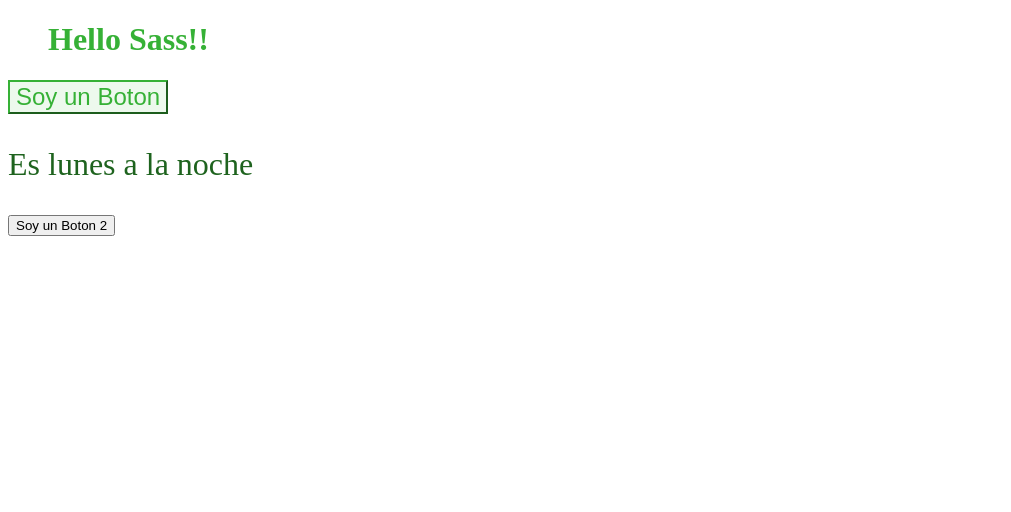
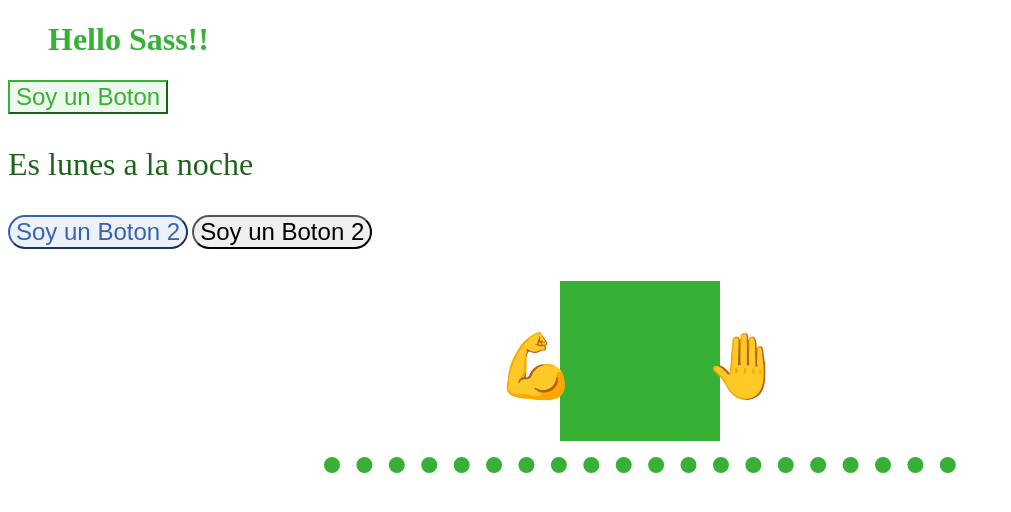
Before and after one commit to mvidal90/sass-project, a plain HTML site: page index.html in a window 1280 px wide. Shown: the whole page, without its empty margins (0-1011 px from the left). Drawn offline with nearby package versions, Linux system fonts and the light colour scheme; files that its build step writes are made by us from their sources.

Commit message:
ADD mixings & pseudo elements

```diff
--- a/index.html
+++ b/index.html
@@ -10,9 +10,13 @@
 <body>
     <h1>Hello Sass!!</h1>
     <div class="main" role="button">
-        <button>Soy un Boton</button>
+        <button class="btn btn-primary">Soy un Boton</button>
         <p>Es lunes a la noche</p>
+        <button class="btn btn-secondary">Soy un Boton 2</button>
+        <button class="btn">Soy un Boton 2</button>
     </div>
-    <button>Soy un Boton 2</button>
+    <div class="box-container">
+        <div class="box"></div>
+    </div>
 </body>
 </html>
--- a/styles/style.scss
+++ b/styles/style.scss
@@ -3,8 +3,17 @@ html {
 }
 
 $primary-color: rgb(54, 177, 54);
+$secondary-color: rgb(54, 99, 177);
 $font-size-md: 1.5rem;
 $font-size-lg: 2rem;
+$font-size-xl: 3rem;
+$font-size-xxl: 4rem;
+
+@mixin center-children-box {
+    display: flex;
+    justify-content: center;
+    align-items: center;
+}
 
 h1 {
     color: $primary-color;
@@ -13,15 +22,30 @@ h1 {
 
 .main{
     margin-bottom: 2rem;
-    button {
+    .btn {
+        font-size: $font-size-md;
+        &.btn-primary {
             border-color: $primary-color;
             color: $primary-color;
             background-color: lighten($color: $primary-color, $amount: 50);
-        font-size: $font-size-md;
             &:hover {
                 border-color: lighten($color: $primary-color, $amount: 50);
                 color: lighten($color: $primary-color, $amount: 50);
                 background-color: $primary-color;
+            }
+        }
+        &.btn-secondary {
+            border-color: $secondary-color;
+            color: $secondary-color;
+            background-color: lighten($color: $secondary-color, $amount: 50);
+            &:hover {
+                border-color: lighten($color: $secondary-color, $amount: 50);
+                color: lighten($color: $secondary-color, $amount: 50);
+                background-color: $secondary-color;
+            }
+        }
+        &:not(.btn-primary) {
+            border-radius: 1.25rem;
         }
     }
     p {
@@ -29,3 +53,37 @@ h1 {
         font-size: $font-size-lg;
     }
 }
+
+.box-container {
+    position: relative;
+    width: 100%;
+    @include center-children-box();
+
+    .box {
+        $size: $font-size-xxl;
+        position: relative;
+        height: 10rem;
+        width: 10rem;
+        background-color: $primary-color;
+        &::before, &::after {
+            position: absolute;
+            font-size: $size;
+            top: calc(50% - $size/2);
+        }
+        &::before {
+            content: "💪";
+            left: calc($size * -1);
+        }
+        &::after {
+            content: "🤚";
+            right:  calc($size * -1);
+        }
+    }
+    &::after{
+        position: absolute;
+        content: "";
+        border-bottom: 1rem dotted $primary-color;
+        bottom: -2rem;
+        width: 50%;
+    }
+}
```
Lines whose indentation alone changed are shown as unchanged.
